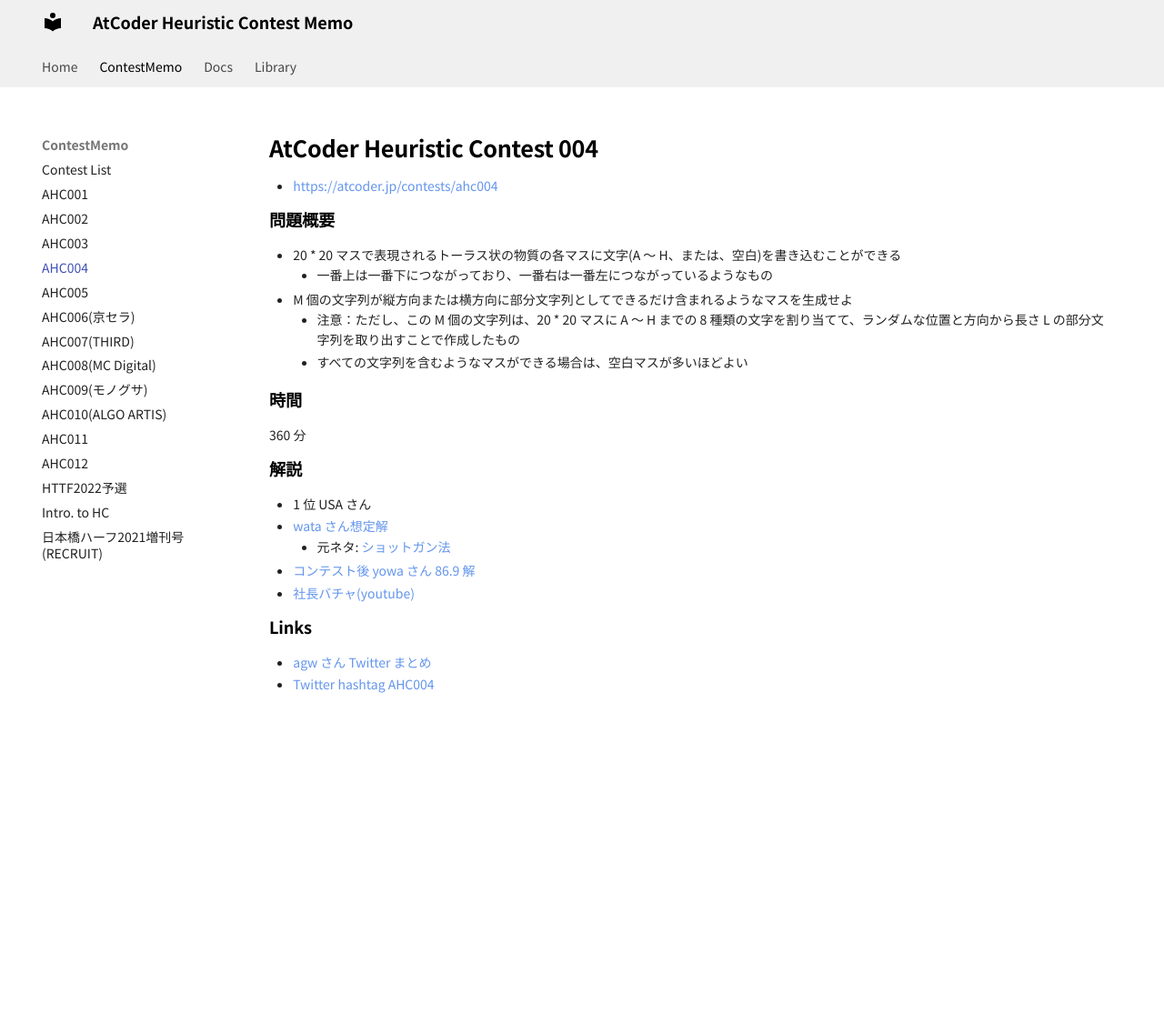
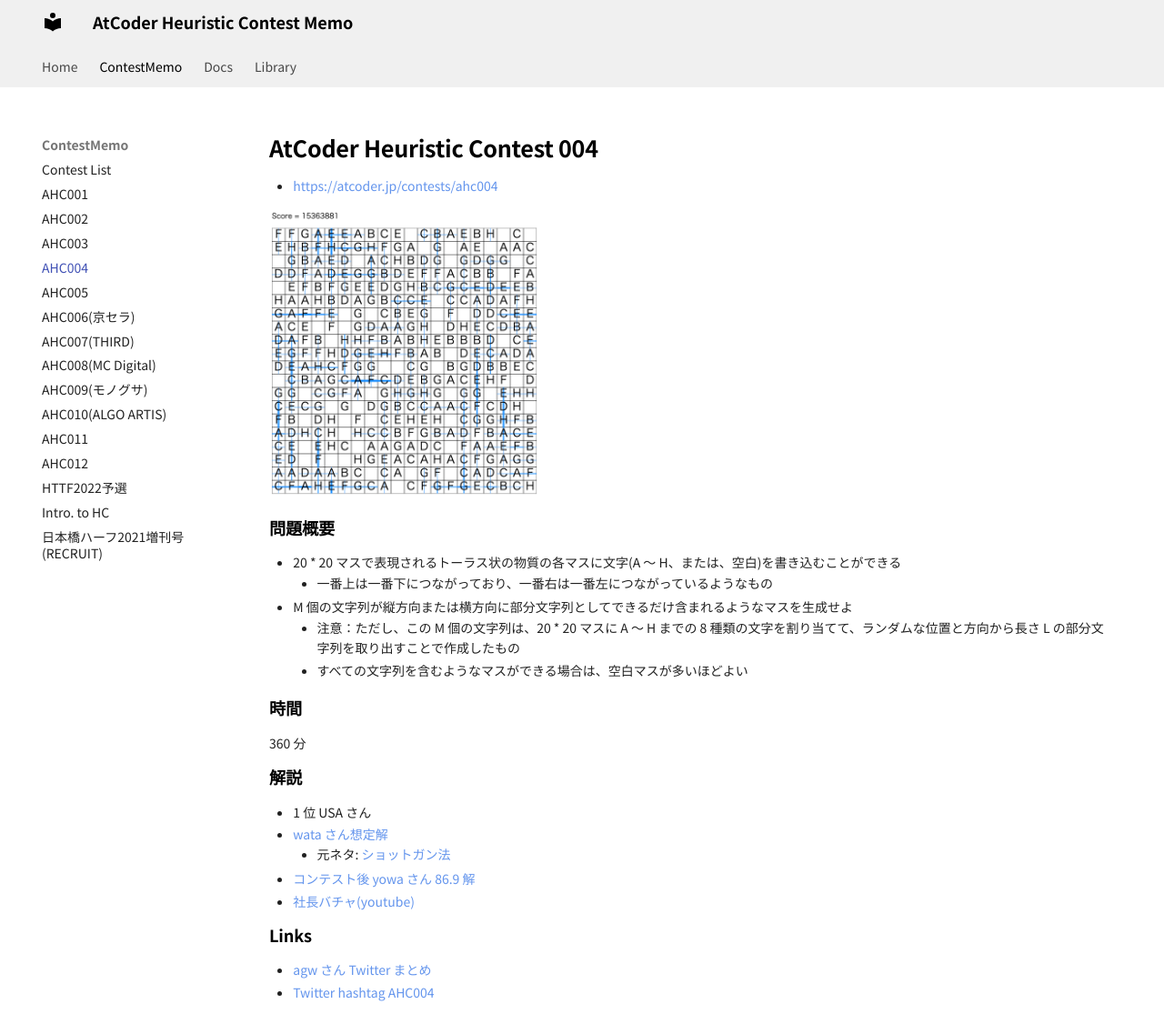
Before and after one commit to jetbead/AtCoderHeuristicContestMemo, an MkDocs documentation site: the page built from docs/ContestMemo/ahc004.md, in a window 1280 px wide and 1126 px high. Shown: the whole window at 91% size. Built offline with MkDocs 1.6.1 and Material for MkDocs 9.7.7, drawn with Linux system fonts in a browser that asks for light colours; some web fonts are replaced.

Commit message:
Update ahc004.md

```diff
--- a/docs/ContestMemo/ahc004.md
+++ b/docs/ContestMemo/ahc004.md
@@ -5,6 +5,8 @@
 # AtCoder Heuristic Contest 004
 
 - https://atcoder.jp/contests/ahc004
+
+<img src="../imgs/ahc004.png" width=300>
 
 ## 問題概要
 
```
